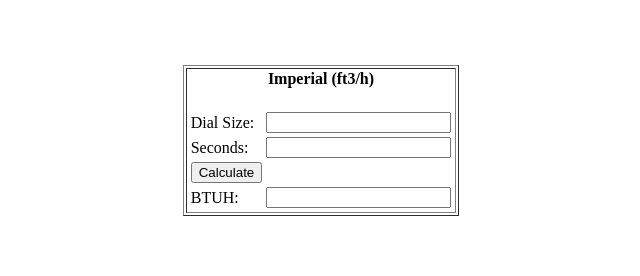
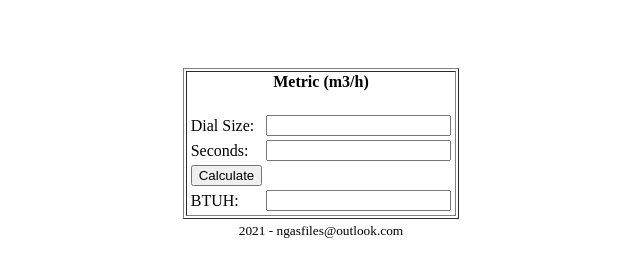
Before and after one commit to ngasfiles/gasfiles, a plain HTML site: page clock_imperial.html in a window 1280 px wide. Shown: the whole page, without its empty margins (319-959 px from the left). Drawn offline with Linux system fonts and the light colour scheme.

Commit message:
Add files via upload

```diff
--- a/clock_imperial.html
+++ b/clock_imperial.html
@@ -5,11 +5,17 @@
 <br><br><br>
 <table border="0" width="100%">
 <tr><td>
+<table border="0" align="center">
+<tr><td>
 <table border="1" align="center">
 <tr><td>
-<h4 align="center">Imperial (ft3/h)</h4>
+<h4 align="center">Metric (m3/h)</h4>
 <table border="0">
 <tr><td>
+
+
+
+
 Dial Size: <td><input id="calc-level" type="text"></td>
 </tr></td>
 
@@ -20,7 +26,12 @@ Dial Size: <td><input id="calc-level" type="text"></td>
 </tr></td>
 <tr><td>BTUH: <td><input id="calc-answer" type="text"></td>
 </tr></td>
-</table></table></table>
+
+</table>
+</table>
+<tr><td align="center"><small>2021 - ngasfiles@outlook.com</small></tr></td>
+</table>
+</table>
 
 
 <script type="text/javascript">
```
